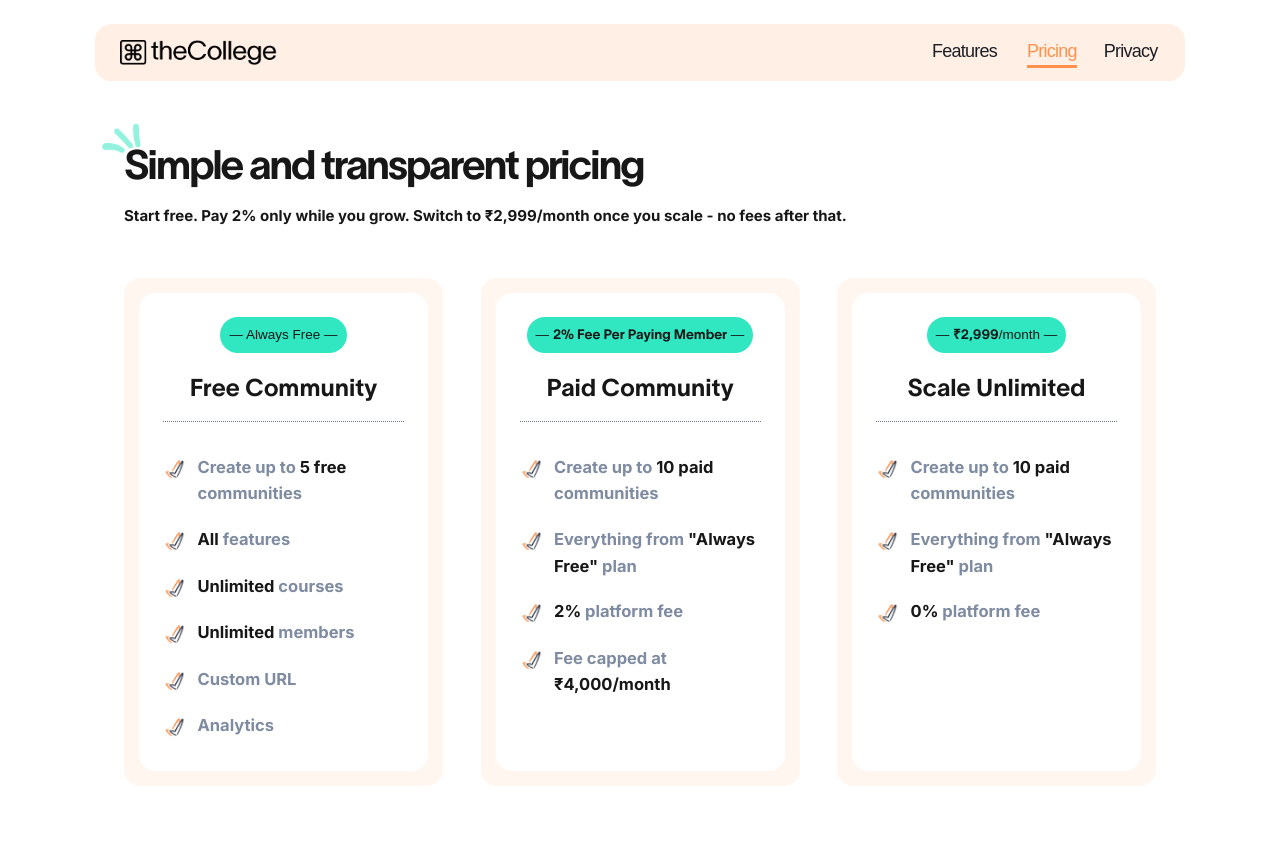
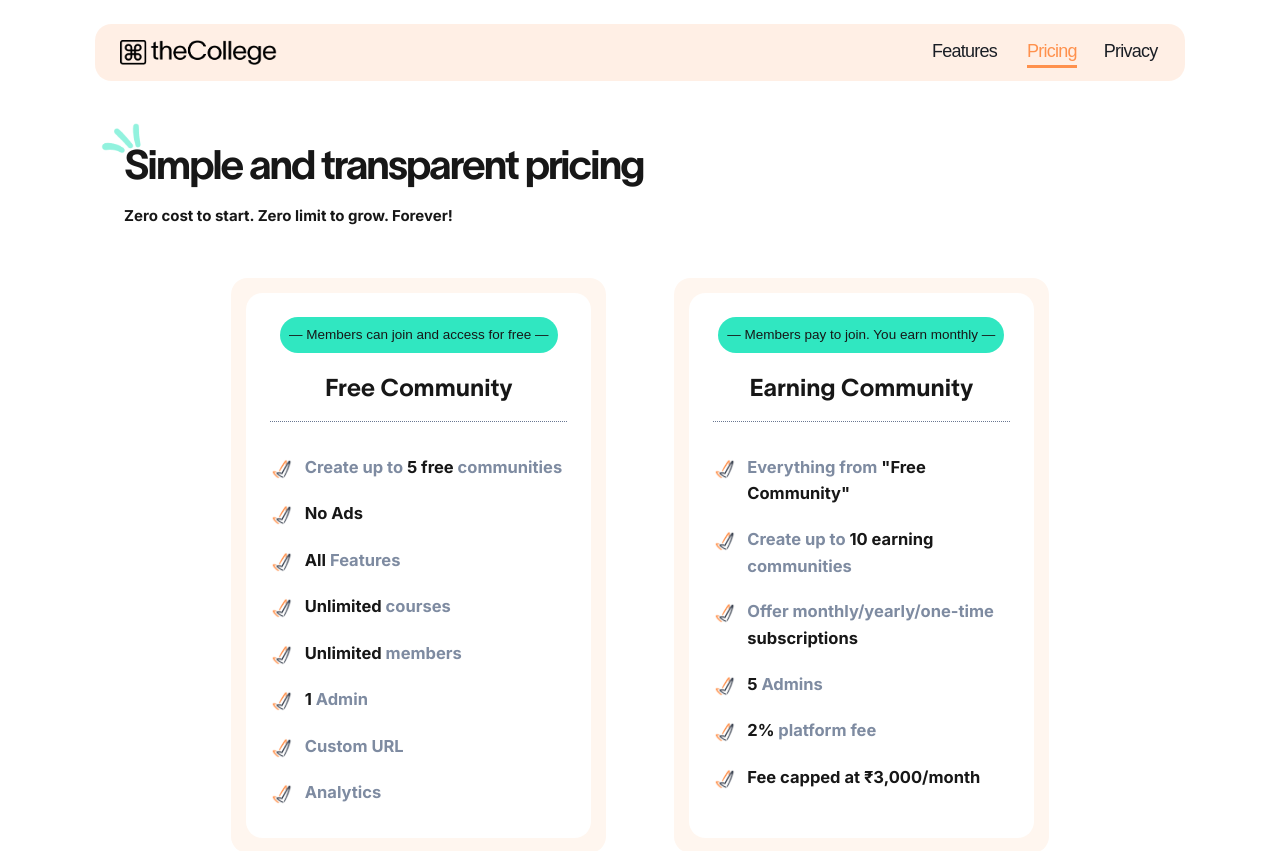
Before and after one commit to Xhechar/college, a Next.js app: page /pricing in a window 1280 px wide. Shown: the top 851 px of the page. Built offline with nearby package versions, Linux system fonts and the light colour scheme; a web font is replaced by a local one.

Commit message:
pricing changes

```diff
--- a/src/app/pricing/page.tsx
+++ b/src/app/pricing/page.tsx
@@ -102,23 +102,16 @@ function FirstSection() {
           </div>
           <div>
             <p className="body0 pt-[20px] text-[20px] max-[900px]:text-[17px] max-[600px]:text-[15px]">
-              Start free. Pay{" "}
-              <strong className="font-bold text-neutral-1000">
-                2%
-              </strong>{" "}
-              only while you grow. Switch to{" "}
-              <strong className="font-bold text-neutral-1000">
-                ₹2,999
-              </strong>
-              /month once you scale - no fees after that.
+              Zero cost to start. Zero limit to grow. Forever!
             </p>
           </div>
         </div>
         <div
   className={`
-            flex justify-center pt-[70px] gap-[80px]
-            max-[1400px]:gap-[50px]
-            max-[1100px]:gap-[35px]
+    flex justify-center pt-[70px] gap-[120px]
+    max-[1400px]:gap-[90px]
+    max-[1200px]:gap-[60px]
+    max-[1100px]:gap-[45px]
     max-[900px]:flex-col max-[900px]:items-center max-[900px]:gap-[60px] max-[900px]:pt-[50px]
   `}
 >
@@ -130,13 +123,15 @@ function FirstSection() {
       `}
     >
       <PriceCard
-                tagValue="Always Free"
+        tagValue="Members can join and access for free"
         header="Free Community"
         items={[
           "Create up to $5 free$ communities",
-                  "$All$ features",
+          "$No Ads$",
+          "$All$ Features",
           "$Unlimited$ courses",
           "$Unlimited$ members",
+          "$1$ Admin",
           "Custom URL",
           "Analytics",
         ]}
@@ -151,31 +146,15 @@ function FirstSection() {
       `}
     >
       <PriceCard
-                tagValue="$2% Fee Per Paying Member$"
-                header="Paid Community"
+        tagValue="Members pay to join. You earn monthly"
+        header="Earning Community"
         items={[
-                  "Create up to $10 paid$ communities",
-                  'Everything from $"Always Free"$ plan',
+          'Everything from $"Free Community"$',
+          "Create up to $10 earning$ communities",
+          "Offer monthly/yearly/one-time $subscriptions$",
+          "$5$ Admins",
           "$2%$ platform fee",
-                  "Fee capped at $₹4,000/month$",
-                ]}
-              />
-            </div>
-          </div>
-          <div className="relative w-full max-w-[500px] max-[1100px]:max-w-[420px] max-[900px]:max-w-[520px]">
-            <div
-              className={`
-                w-full transition-transform duration-800 hover:translate-y-[-8%] h-full
-                max-[900px]:rotate-[0deg]
-              `}
-            >
-              <PriceCard
-                tagValue="$₹2,999$/month"
-                header="Scale Unlimited"
-                items={[
-                  "Create up to $10 paid$ communities",
-                  'Everything from $"Always Free"$ plan',
-                  "$0%$ platform fee",
+          "$Fee capped at ₹3,000/month$",
         ]}
       />
     </div>
```
Lines whose indentation alone changed are shown as unchanged.
